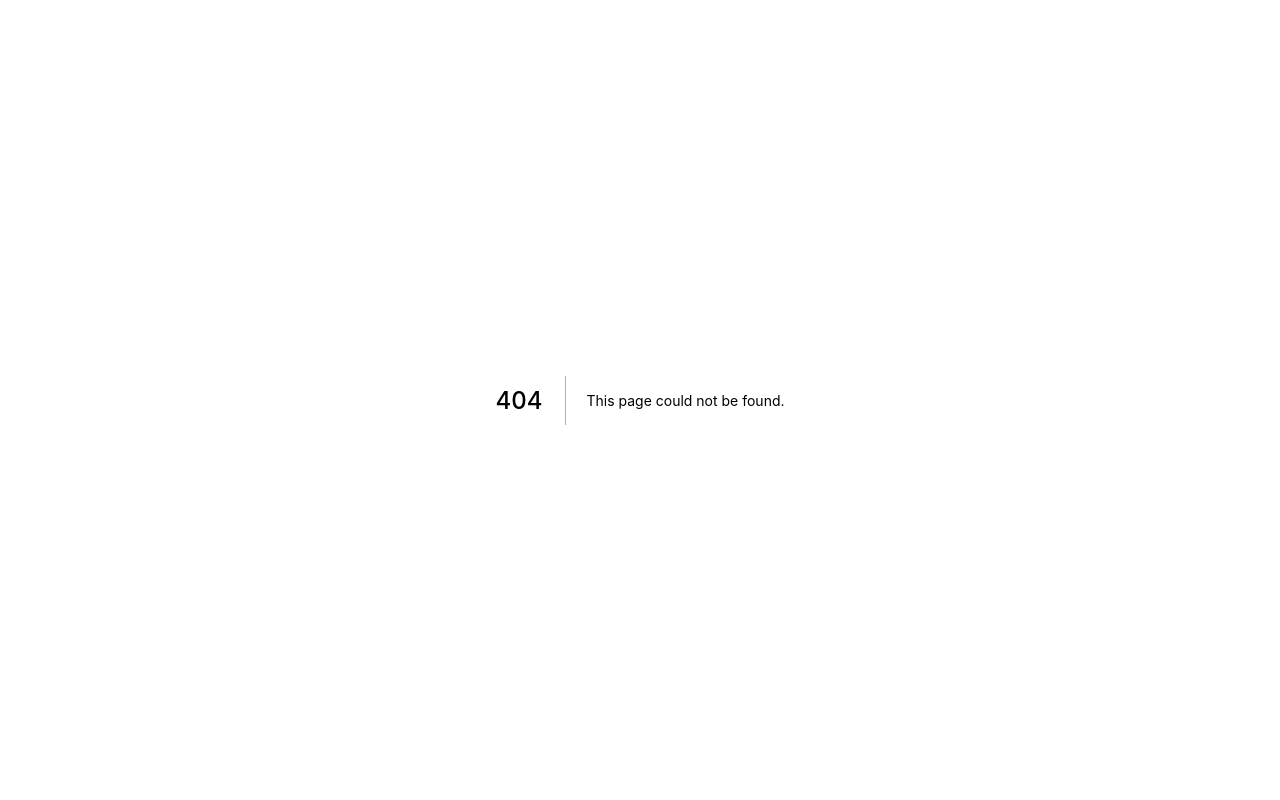
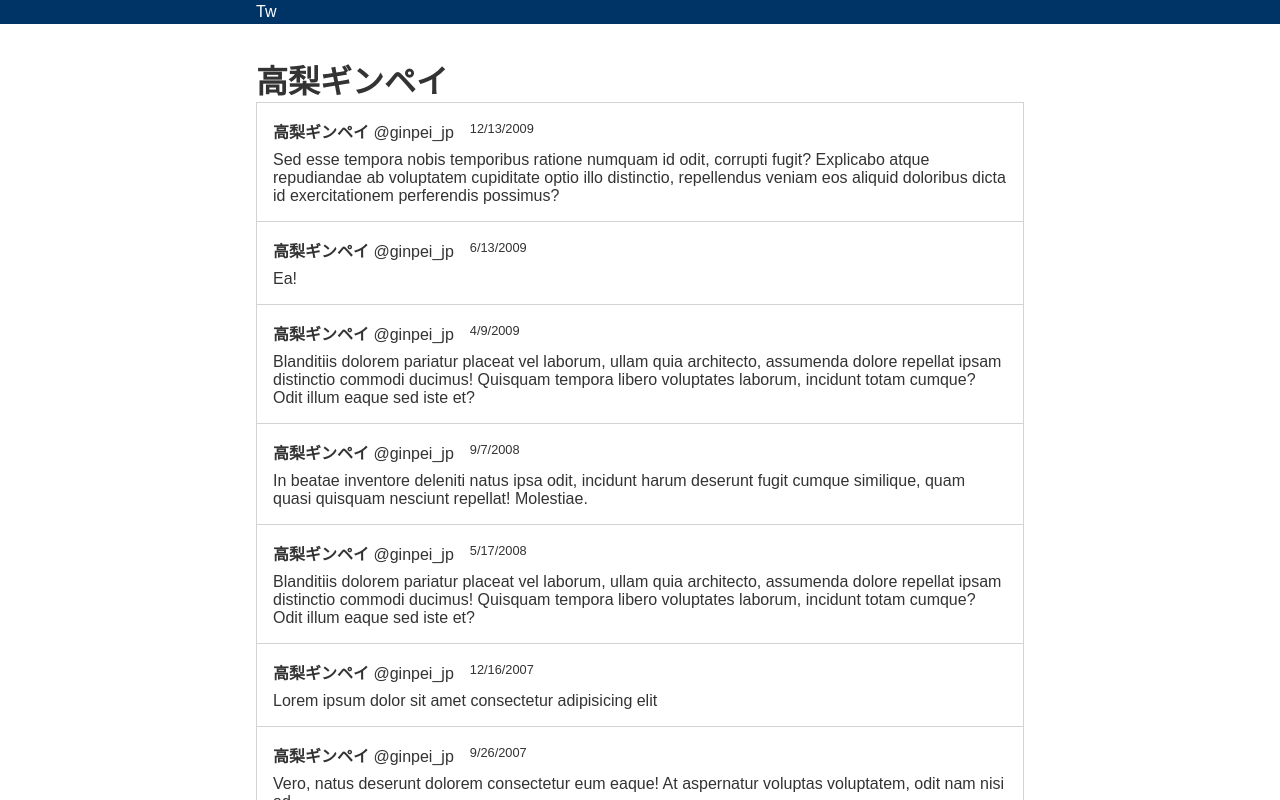
Before and after one commit to ginpei/tw2021, a Next.js app: page /ginpei_jp/ in a window 1280 px wide. Before the commit this address had no page. Shown: the top 800 px of the page. Built offline with nearby package versions, Linux system fonts and the light colour scheme.

Commit message:
feat: 🎸 restore pages

```diff
--- /dev/null
+++ b/pages/[screenName]/[messageId]/index.tsx
@@ -0,0 +1,20 @@
+import { useRouter } from "next/router";
+import { rootPath } from "../../../src/misc/mist";
+import { MessageViewPage } from "../../../src/ui/screens/messageView/MessageViewPage";
+
+type ParamNames = "screenName" | "messageId";
+
+export function messageViewPath(screenName: string, messageId: string): string {
+  return `${rootPath()}${screenName}/${messageId}/`;
+}
+
+const UserHomeRoute: React.FC = () => {
+  const { messageId, screenName } = useRouter().query as Record<
+    ParamNames,
+    string
+  >;
+
+  return <MessageViewPage messageId={messageId} screenName={screenName} />;
+};
+
+export default UserHomeRoute;
--- /dev/null
+++ b/pages/[screenName]/index.tsx
@@ -0,0 +1,15 @@
+import { useRouter } from "next/router";
+import { rootPath } from "../../src/misc/mist";
+import { UserHomePage } from "../../src/ui/screens/account/UserHomePage";
+
+export function userHomePath(screenName: string): string {
+  return `${rootPath()}${screenName}/`;
+}
+
+const UserHomeRoute: React.FC = () => {
+  const { screenName } = useRouter().query as Record<"screenName", string>;
+
+  return <UserHomePage screenName={screenName} />;
+};
+
+export default UserHomeRoute;
--- a/src/ui/screens/account/UserHomePage.tsx
+++ b/src/ui/screens/account/UserHomePage.tsx
@@ -1,23 +1,15 @@
-import { useRouter } from "next/router";
 import styled from "styled-components";
 import { useUserRecentMessages } from "../../../data/messageHooks";
-import { MessageResolved } from "../../../data/messageResolved";
 import { useUserByScreenName } from "../../../data/userDbHooks";
-import { rootPath } from "../../../misc/mist";
 import { BasicLayout } from "../../layouts/basic/BasicLayout";
-// import { TimelineMessage } from "../../stateless/TimelineMessage";
+import { TimelineMessage } from "../../stateless/TimelineMessage";
 import { LoadingScreen } from "../loading/LoadingScreen";
 import { NotFoundScreen } from "../notFound/NotFoundScreen";
 
-type ParamNames = "screenName";
-
-export function userHomePath(screenName: string): string {
-  return `${rootPath()}${screenName}/`;
-}
-
-export const UserHomePage: React.FC = () => {
-  const params = useRouter().query as { screenName: string };
-  const [user] = useUserByScreenName(params.screenName);
+export const UserHomePage: React.FC<{ screenName: string }> = ({
+  screenName,
+}) => {
+  const [user] = useUserByScreenName(screenName);
   const [messages] = useUserRecentMessages(user?.id ?? undefined);
 
   if (user === null) {
@@ -44,13 +36,6 @@ export const UserHomePage: React.FC = () => {
   );
 };
 
-// TODO
-const TimelineMessage: React.FC<{ message: MessageResolved }> = ({
-  message,
-}) => {
-  return <div className="TimelineMessage">{message.body}</div>;
-};
-
 const Box = styled.div`
   border: thin solid lightgrey;
   padding: 1rem;
--- a/src/ui/screens/home/HomePage.tsx
+++ b/src/ui/screens/home/HomePage.tsx
@@ -1,7 +1,7 @@
 import Link from "next/link";
 import styled from "styled-components";
+import { userHomePath } from "../../../../pages/[screenName]";
 import { BasicLayout } from "../../layouts/basic/BasicLayout";
-import { userHomePath } from "../account/UserHomePage";
 import { loginPath } from "../login/LoginPage";
 import { GlobalTimeline } from "./GlobalTimeline";
 
--- a/src/ui/screens/messageView/MessageViewPage.tsx
+++ b/src/ui/screens/messageView/MessageViewPage.tsx
@@ -1,23 +1,16 @@
-import { useRouter } from "next/router";
 import { useMessage } from "../../../data/messageHooks";
-import { MessageResolved } from "../../../data/messageResolved";
 import { useUserByScreenName } from "../../../data/userDbHooks";
-import { rootPath } from "../../../misc/mist";
 import { BasicLayout } from "../../layouts/basic/BasicLayout";
-// import { TimelineMessage } from "../../stateless/TimelineMessage";
+import { TimelineMessage } from "../../stateless/TimelineMessage";
 import { LoadingScreen } from "../loading/LoadingScreen";
 import { NotFoundScreen } from "../notFound/NotFoundScreen";
 
-type ParamNames = "screenName" | "messageId";
-
-export function messageViewPath(screenName: string, messageId: string): string {
-  return `${rootPath()}${screenName}/${messageId}/`;
-}
-
-export const MessageViewPage: React.FC = () => {
-  const params = useRouter().query as Record<ParamNames, string>;
-  const [user] = useUserByScreenName(params.screenName);
-  const [message] = useMessage(user?.id, params.messageId);
+export const MessageViewPage: React.FC<{
+  messageId: string;
+  screenName: string;
+}> = ({ messageId, screenName }) => {
+  const [user] = useUserByScreenName(screenName);
+  const [message] = useMessage(user?.id, messageId);
 
   if (user === null || message === null) {
     return <NotFoundScreen />;
@@ -33,10 +26,3 @@ export const MessageViewPage: React.FC = () => {
     </BasicLayout>
   );
 };
-
-// TODO
-const TimelineMessage: React.FC<{ message: MessageResolved }> = ({
-  message,
-}) => {
-  return <div className="TimelineMessage">{message.body}</div>;
-};
--- a/src/ui/stateless/TimelineMessage.tsx
+++ b/src/ui/stateless/TimelineMessage.tsx
@@ -1,8 +1,8 @@
 import styled from "styled-components";
+import { userHomePath } from "../../../pages/[screenName]";
+import { messageViewPath } from "../../../pages/[screenName]/[messageId]";
 import { MessageResolved } from "../../data/messageResolved";
 import { ModerateLink } from "../form/Links";
-import { userHomePath } from "../screens/account/UserHomePage";
-import { messageViewPath } from "../screens/messageView/MessageViewPage";
 
 export const TimelineMessage: React.FC<{ message: MessageResolved }> = ({
   message,
```
Also changed, not shown: pages/login/index.tsx (added, +7 -0 lines), src/ui/screens/login/LoginPage.tsx (+5 -3 lines).
